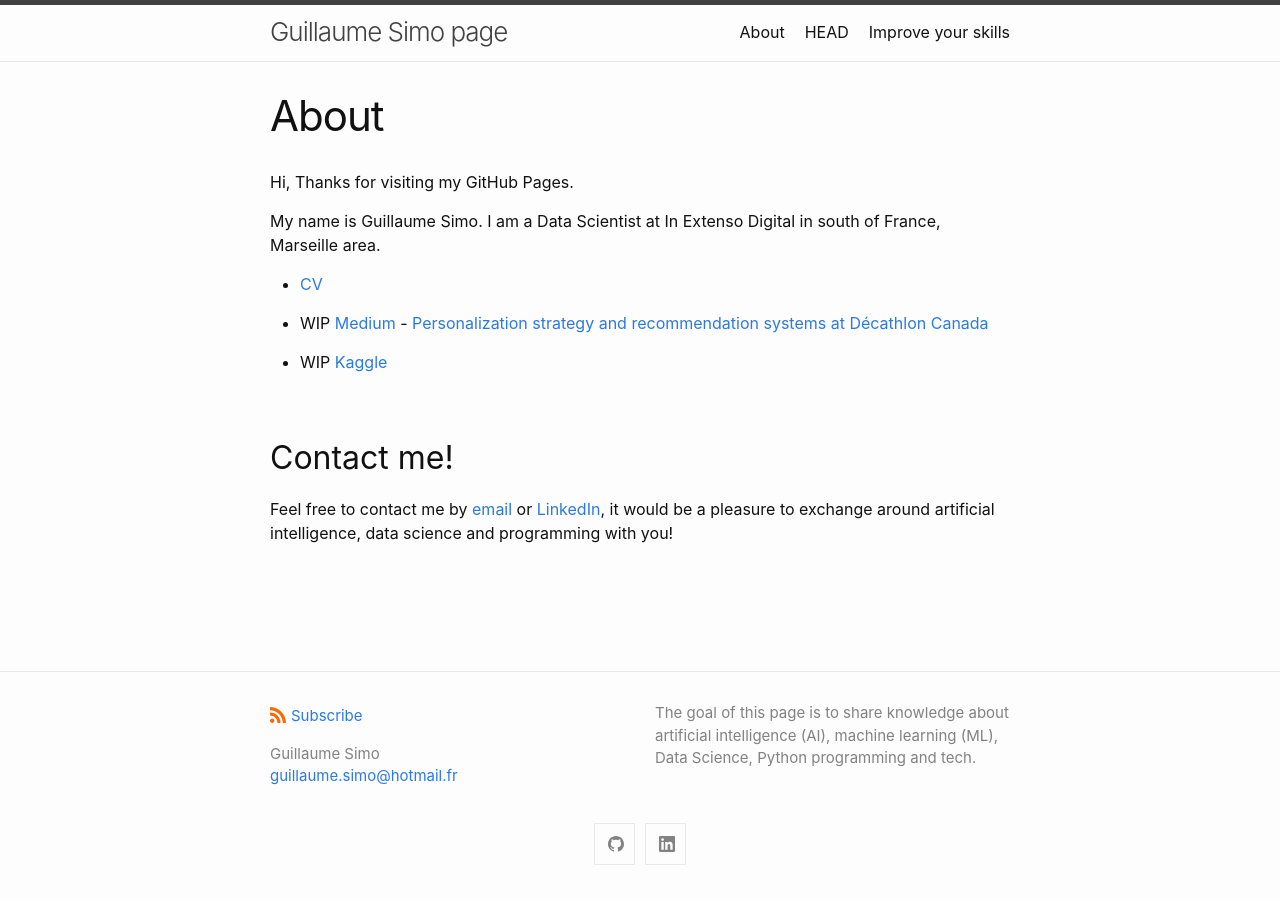
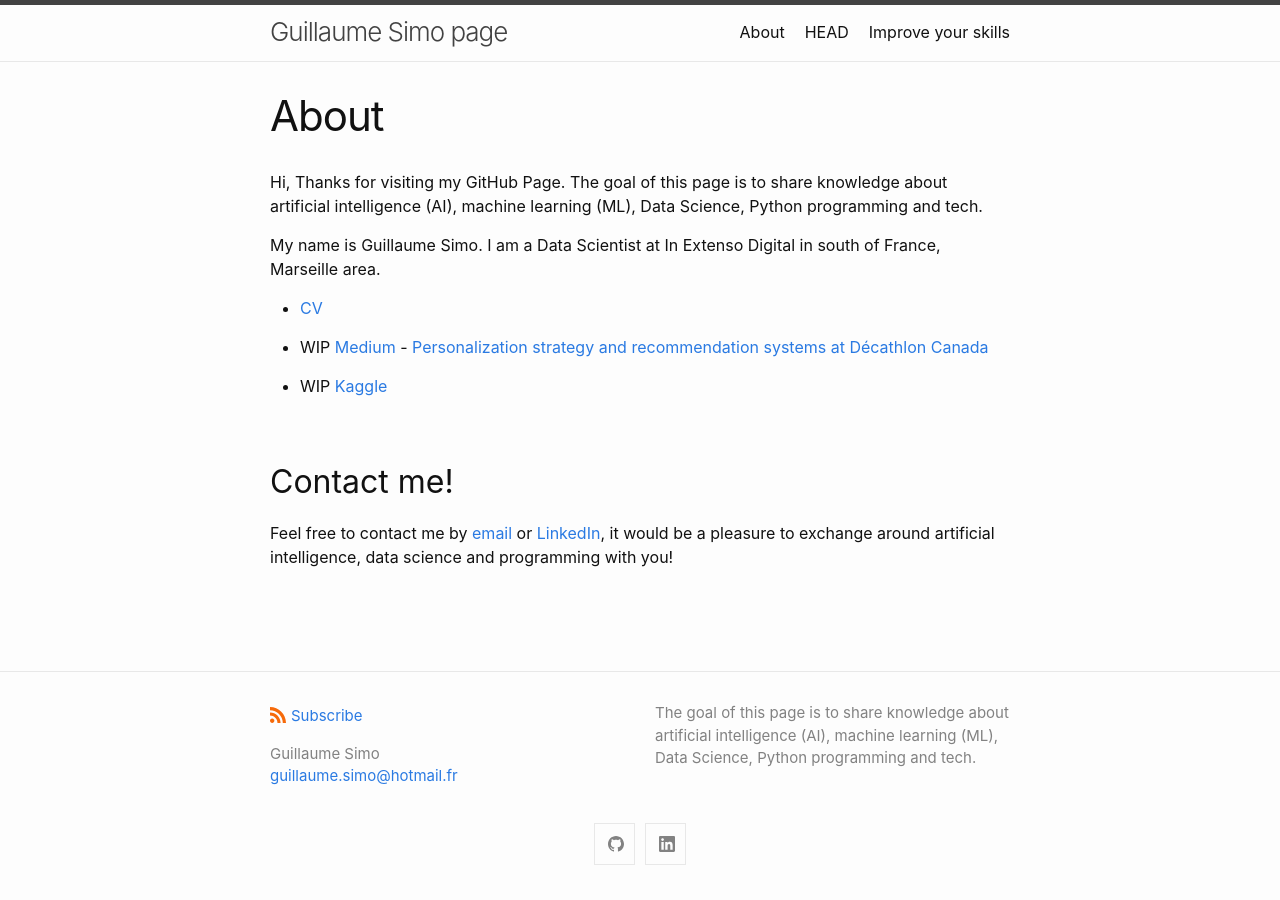
Before and after one commit to GuillaumeSimo/GuillaumeSimo.github.io, a Jekyll site: the page built from about.md, in a window 1280 px wide. Built offline with Jekyll 4.4.1, drawn with Linux system fonts in a browser that asks for light colours.

Commit message:
Update about.md

```diff
--- a/about.md
+++ b/about.md
@@ -5,7 +5,7 @@ permalink: /about/
 ---
 
 Hi,
-Thanks for visiting my GitHub Pages.
+Thanks for visiting my GitHub Page. The goal of this page is to share knowledge about artificial intelligence (AI), machine learning (ML), Data Science, Python programming and tech.
 
 My name is Guillaume Simo. I am a Data Scientist at In Extenso Digital in south of France, Marseille area.
 
```
